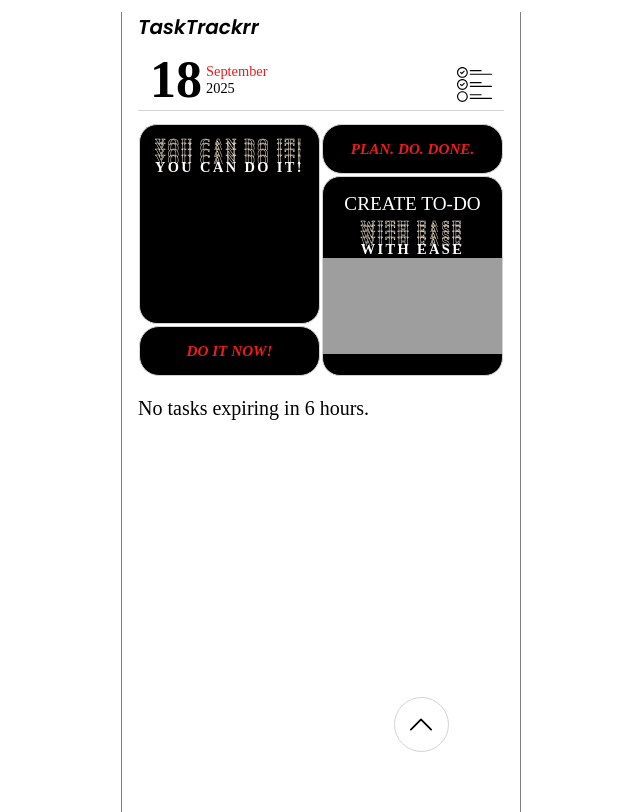
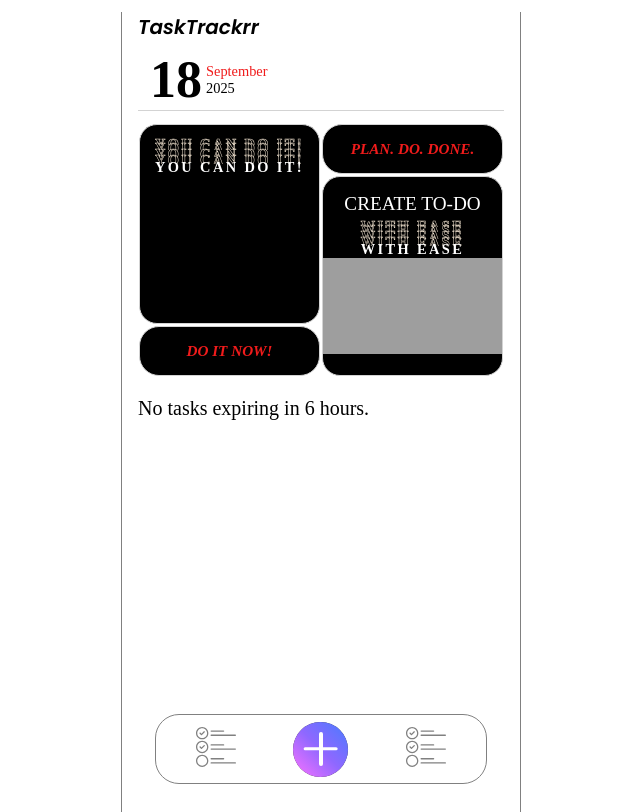
Before and after one commit to Ritiks26/React_todo, a React (Vite) app: page / in a window 1280 px wide. Shown: the whole page, without its empty margins (319-959 px from the left). Built offline with nearby package versions, Linux system fonts and the light colour scheme; grey boxes are pictures that could not be loaded; a web font is replaced by a local one.

Commit message:
nothing major

```diff
--- a/src/pages/Home/AddTask.css
+++ b/src/pages/Home/AddTask.css
@@ -1,30 +1,64 @@
-.add-task-container {
+.navigate-button {
+  display: flex;
+  align-items: center;
+  justify-content: space-between;
+  padding: 0rem 2.5rem;
+  backdrop-filter: blur(0.75rem);
+  border: 1px solid gray;
+  height: 70px;
+  max-width: 100%;
   position: fixed;
-  bottom: 1rem;
-  right: 1rem;
+  bottom: 2%;
+  left: 5%;
+  right: 5%;
+  border-radius: 24px;
 
   @media (width > 500px) {
-    bottom: 3rem;
-    right: 32rem;
+    max-width: 26%;
+    margin: 0rem auto;
   }
+}
+
+.add-task-container {
+  /* position: absolute; */
+  height: 55px;
+  width: 55px;
+  border-radius: 50%;
+  background-color: #333;
 }
 
 .add-task-button {
   height: 55px;
   width: 55px;
-  background-color: rgb(255, 255, 255);
-  backdrop-filter: blur(2px);
+  background: linear-gradient(45deg, #fc72ff, #8f68ff, #487bff);
   display: flex;
   align-items: center;
   justify-content: center;
   border-radius: 50%;
-  border: 1px solid lightgray;
+  /* border: 1px solid lightgray; */
 
   z-index: 10;
 }
 
-.add-task-button img {
+.vertical-line {
+  position: absolute;
   height: 50%;
-  width: 50%;
+  width: 1%;
+  border-radius: 0.25rem;
+  background-color: white;
+}
+
+.horizontal-line {
+  position: absolute;
+  height: 50%;
+  width: 1%;
+  border-radius: 0.25rem;
+  background-color: white;
   transform: rotate(90deg);
 }
+
+.all-li img {
+  height: 40px;
+  width: 40px;
+  object-fit: contain;
+}
--- a/src/pages/Home/AddTask.jsx
+++ b/src/pages/Home/AddTask.jsx
@@ -1,11 +1,26 @@
-import addIcon from "../../assets/svg/chevron-left.svg";
+import task from "../../assets/svg/tasks.svg";
+import { Link } from "react-router-dom";
 import "./AddTask.css";
 
 export function AddTask({ handleClickView }) {
   return (
-    <div className="add-task-container">
-      <div className="add-task-button" onClick={handleClickView}>
-        <img src={addIcon} alt="" />
+    <div className="navigate-button">
+      <div className="all-li">
+        <Link>
+          <img src={task} alt="" />
+        </Link>
+      </div>
+      <div className="add-task-container">
+        <div className="add-task-button" onClick={handleClickView}>
+          <div className="vertical-line"></div>
+          <div className="horizontal-line"></div>
+        </div>
+      </div>
+
+      <div className="all-li">
+        <Link to={"/add-todo"}>
+          <img src={task} alt="" />
+        </Link>
       </div>
     </div>
   );
--- a/src/pages/Home/ExpiringTasks.css
+++ b/src/pages/Home/ExpiringTasks.css
@@ -47,7 +47,6 @@
   justify-content: center;
   height: 50px;
   width: 50px;
-  z-index: 10;
   position: absolute;
   padding: 0.5rem;
   border-radius: 50%;
--- a/src/pages/Home/HeadingTop.css
+++ b/src/pages/Home/HeadingTop.css
@@ -1,7 +1,3 @@
-.heading-user-details {
-  padding: 0rem;
-}
-
 .app-name {
   font-size: 1.25rem;
   margin: 0.75rem 0rem;
@@ -43,15 +39,3 @@
 .day {
   color: rgb(240, 27, 27);
 }
-
-.all-lists img {
-  height: 10px;
-  width: 10px;
-  object-fit: contain;
-}
-
-.user-project img {
-  height: 35px;
-  width: 35px;
-  object-fit: contain;
-}
--- a/src/pages/Home/HeadingTop.jsx
+++ b/src/pages/Home/HeadingTop.jsx
@@ -1,7 +1,6 @@
 import { Link } from "react-router-dom";
 import taskIcon from "../../assets/svg/tasks.svg";
 import "./HeadingTop.css";
-import { func } from "prop-types";
 
 export function HeadingTop() {
   const formatDate = (date) => String(date ?? 0).padStart(2, "0");
@@ -24,11 +23,6 @@ export function HeadingTop() {
               <p className="year">{currentyear}</p>
             </div>
           </div>
-          <div className="all-lists">
-            <Link to={"/add-todo"}>
-              <img src={taskIcon} alt="" />
-            </Link>
-          </div>
         </div>
       </div>
     </div>
```
Also changed, not shown: src/assets/svg/chevron-left.svg, src/assets/svg/tasks.svg.
